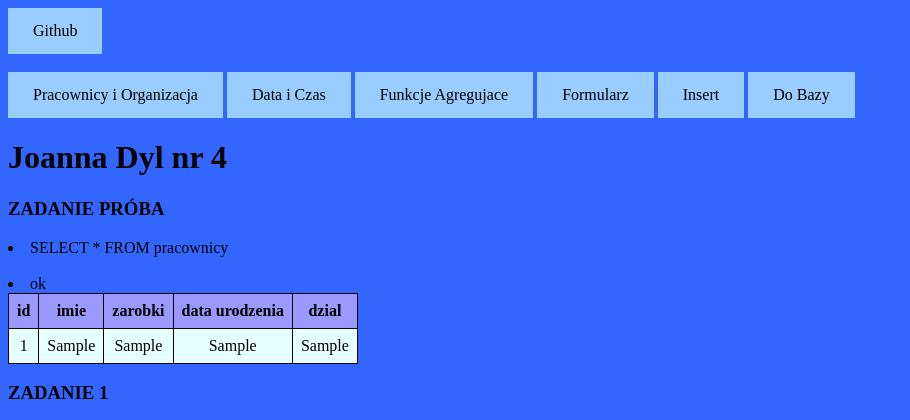
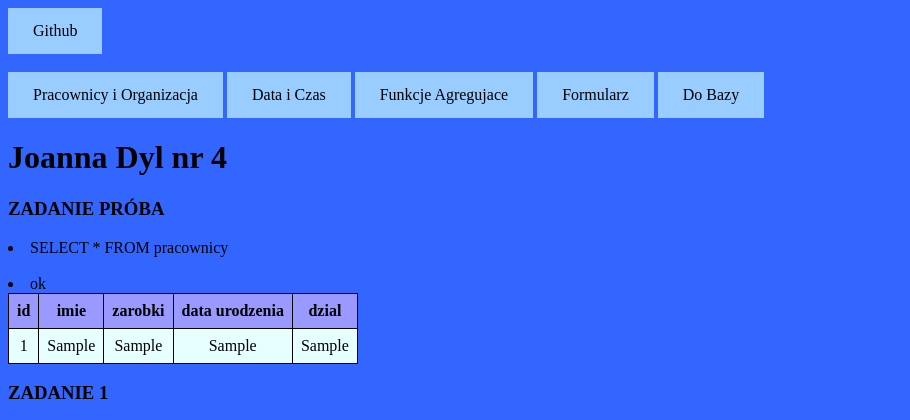
Before and after one commit to AD-2018/sql-php-pierwsza_strona-dyljoanna02, a PHP site: page / in a window 1280 px wide. Shown: the top 420 px of the page, without its empty margins (0-910 px from the left). Run offline with PHP 8.4, Linux system fonts and the light colour scheme; tables that the repository leaves empty or names only in its code hold one stand-in row (values such as "Sample post"); data that the repository does not hold is empty.

Commit message:
Update index.php

```diff
--- a/index.php
+++ b/index.php
@@ -10,7 +10,6 @@
     <a href="dataczas.php">Data i Czas </a>
     <a href="funkcAgregujace.php">Funkcje Agregujace</a>
     <a href="formularz.html">Formularz </a>
-    <a href="insert.php">Insert </a>
     <a href="danedobazy.html">Do Bazy </a><br/>
     </div>
 <?php
```
